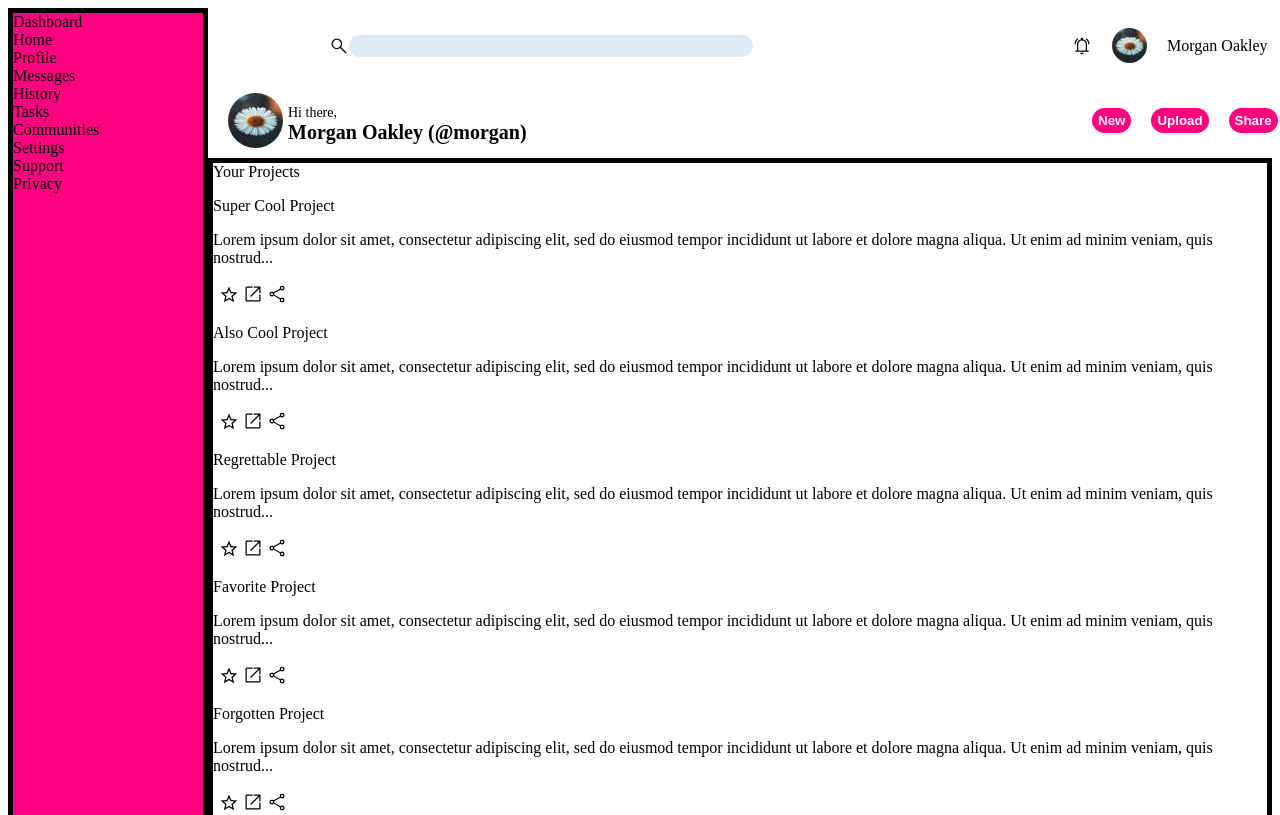
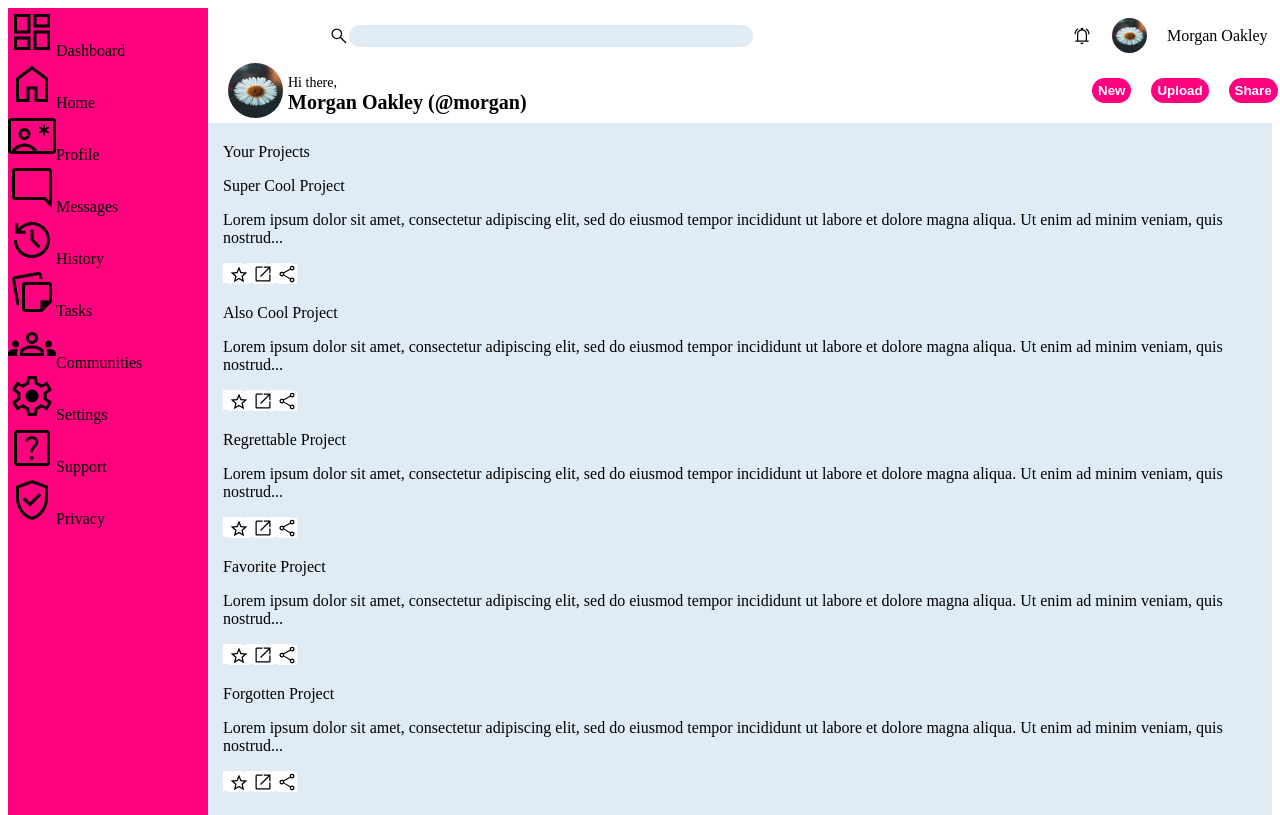
Before and after one commit to ECiarabellini/AdminDashboard, a plain HTML site: page index.html in a window 1280 px wide. Shown: the top 815 px of the page. Drawn offline with Linux system fonts and the light colour scheme.

Commit message:
Add dashboard icons and background colors

```diff
--- a/index.html
+++ b/index.html
@@ -9,19 +9,19 @@
 </head>
 <body>
     <div class="sidebar">
-        <div class="logo">Dashboard</div>
-        <ul class="top-nav">
-            <li class="nav-item">Home</li>
-            <li class="nav-item">Profile</li>
-            <li class="nav-item">Messages</li>
-            <li class="nav-item">History</li>
-            <li class="nav-item">Tasks</li>
-            <li class="nav-item">Communities</li>
+        <div class="dashboard"><img src="dashboard.svg" alt="dashboard">Dashboard</div>
+        <ul class="top-side">
+            <li class="side-item"><img src="home.svg" alt="home" class="sidebar-icon">Home</li>
+            <li class="side-item"><img src="profile.svg" alt="profile" class="sidebar-icon">Profile</li>
+            <li class="side-item"><img src="messages.svg" alt="messages" class="sidebar-icon">Messages</li>
+            <li class="side-item"><img src="history.svg" alt="history" class="sidebar-icon">History</li>
+            <li class="side-item"><img src="tasks.svg" alt="tasks" class="sidebar-icon">Tasks</li>
+            <li class="side-item"><img src="communities.svg" alt="communities" class="sidebar-icon">Communities</li>
         </ul>
-        <ul class="bottom-nav">
-            <li class="nav-item">Settings</li>
-            <li class="nav-item">Support</li>
-            <li class="nav-item">Privacy</li>
+        <ul class="bottom-side">
+            <li class="side-item"><img src="settings.svg" alt="settings" class="sidebar-icon">Settings</li>
+            <li class="side-item"><img src="support.svg" alt="support" class="sidebar-icon">Support</li>
+            <li class="side-item"><img src="privacy.svg" alt="privacy" class="sidebar-icon">Privacy</li>
         </ul>
     </div>
 
@@ -46,7 +46,7 @@
             <div class="header-bottom-left">
                 <img src="daisy.jpg" alt="daisy" class="user-profile-img" id="header-row2-profile-img">
                 <div id="welcome-greeting">Hi there,</div>
-                <div class="username">Morgan Oakley (@morgan)</div>
+                <div class="username" id="username-greeting">Morgan Oakley (@morgan)</div>
             </div>
             <div class="header-row-2-actions">
                 <button class="header button new">New</button>
--- a/styles.css
+++ b/styles.css
@@ -27,14 +27,14 @@ button:active{
 body{
     display: grid;
     grid-template-columns: clamp(150px, 20%, 200px) 3fr;
-    grid-template-rows: 150px 1fr;
+    grid-template-rows: 115px 1fr;
 }
 
 .sidebar{
     grid-column: 1/2;
     grid-row:1/-1;
     background-color: #ff007f;
-    border: 5px solid black;
+    /* border: 5px solid black; */
 
 }
 
@@ -45,12 +45,18 @@ body{
     grid-template-rows: 1fr 1fr;
     grid-template-columns: 1fr;
     margin-left: 20px;
+    height: 110px;
+
+
 }
 
 .main-content{
     grid-column: 2/5;
     grid-row: 2/3s;
-    border: 5px solid black;
+    background-color: #dfebf5;
+    padding-top: 20px;
+    padding-left: 15px;
+
 }
 
 .header-row-1{
```
Also changed, not shown: communities.svg (added), dashboard.svg (added), history.svg (added), home.svg (added), messages.svg (added), privacy.svg (added), profile.svg (added), settings.svg (added), support.svg (added), tasks.svg (added).
